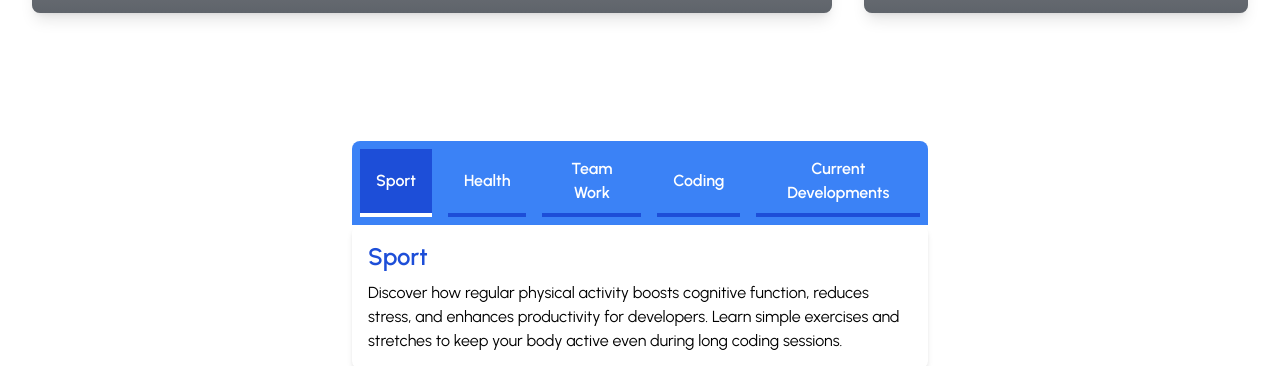
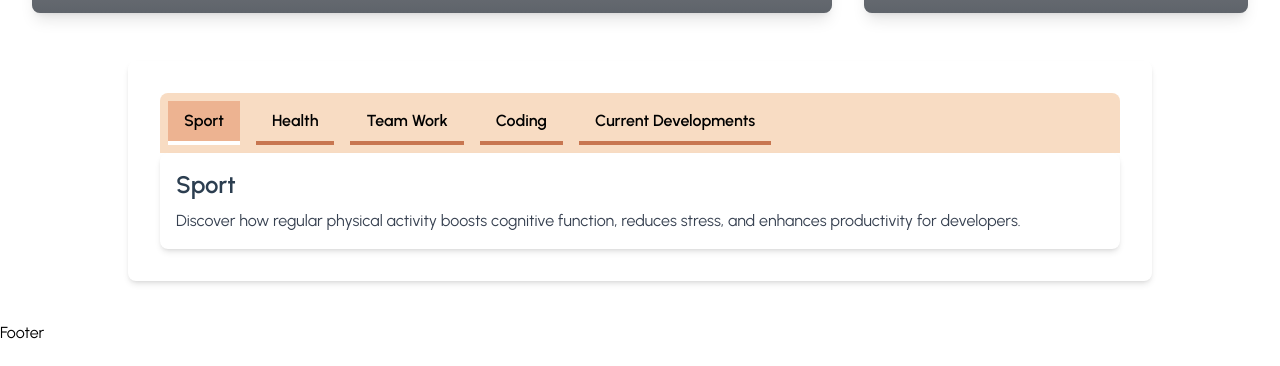
Before and after one commit to Ayca96/MyBlogApp, a React (Vite) app: page / in a window 1280 px wide. Shown: the part 915-1281 px from the top of the page. After the commit the page ends 1260 px from the top, so only its background shows below. Built offline with nearby package versions, Linux system fonts and the light colour scheme; grey boxes are pictures that could not be loaded.

Commit message:
modified FeaturedBlogs and AppRouter, added new File Footer,added new colors to tailwind.config

```diff
--- /dev/null
+++ b/src/components/Footer.jsx
@@ -0,0 +1,11 @@
+import React from 'react'
+
+const Footer = () => {
+  return (
+    <div>
+      Footer
+    </div>
+  )
+}
+
+export default Footer
--- a/src/components/home/FeaturedBlogs.jsx
+++ b/src/components/home/FeaturedBlogs.jsx
@@ -1,54 +1,51 @@
 import React, { useState } from "react";
 
 const tabs = [
-    {
-      id: "tab1",
-      title: "Sport",
-      content:
-        "Discover how regular physical activity boosts cognitive function, reduces stress, and enhances productivity for developers. Learn simple exercises and stretches to keep your body active even during long coding sessions."
-    },
-    {
-      id: "tab2",
-      title: "Health",
-      content:
-        "Explore the best practices for maintaining a healthy lifestyle while coding. From ergonomic desk setups to sleep optimization and stress management, find out how to stay physically and mentally well."
-    },
-    {
-      id: "tab3",
-      title: "Team Work",
-      content:
-        "Effective communication and collaboration are essential in software development. Learn strategies for remote teamwork, agile methodologies, and how to maintain a positive work-life balance in a team environment."
-    },
-    {
-      id: "tab4",
-      title: "Coding",
-      content:
-        "Stay ahead in the tech world with the latest programming trends, coding best practices, and productivity hacks. From AI-driven development to mastering new frameworks, keep your skills sharp."
-    },
-    {
-      id: "tab5",
-      title: "Current Developments",
-      content:
-        "Keep up with the latest advancements in technology and health. Discover how innovations in AI, wearable devices, and digital health are transforming the way we work and live."
-    }
-  ];
-
+  { id: "tab1", title: "Sport", content: "Discover how regular physical activity boosts cognitive function, reduces stress, and enhances productivity for developers." },
+  { id: "tab2", title: "Health", content: "Explore the best practices for maintaining a healthy lifestyle while coding. From ergonomic desk setups to sleep optimization and stress management." },
+  { id: "tab3", title: "Team Work", content: "Effective communication and collaboration are essential in software development. Learn strategies for remote teamwork, agile methodologies." },
+  { id: "tab4", title: "Coding", content: "Stay ahead in the tech world with the latest programming trends, coding best practices, and productivity hacks." },
+  { id: "tab5", title: "Current Developments", content: "Keep up with the latest advancements in technology and health." }
+];
 
 const FeaturedBlogs = () => {
   const [activeTab, setActiveTab] = useState("tab1");
+  const [menuOpen, setMenuOpen] = useState(false);
 
   return (
-    <div className="w-full mt-20 max-w-xl mx-auto">
-      {/* Tab Buttons */}
-      <div className="bg-blue-500 p-2 rounded-t-lg">
-        <div className="flex justify-center space-x-4">
+    <div className="w-full max-w-screen-lg mx-auto p-4 sm:p-6 md:p-8 bg-warmBeige rounded-lg shadow-md overflow-hidden mb-10">
+
+      {/* Hamburger Menu Button - Mobile Only */}
+      <div className="md:hidden flex justify-between items-center p-2 bg-softPeach rounded-t-lg">
+        <span className="text-lg font-semibold">Categories</span>
+        <button onClick={() => setMenuOpen(!menuOpen)} className="text-black focus:outline-none">
+          {menuOpen ? (
+            <svg className="w-6 h-6" fill="none" stroke="currentColor" strokeWidth="2" viewBox="0 0 24 24" xmlns="http://www.w3.org/2000/svg">
+              <path strokeLinecap="round" strokeLinejoin="round" d="M6 18L18 6M6 6l12 12"></path>
+            </svg>
+          ) : (
+            <svg className="w-6 h-6" fill="none" stroke="currentColor" strokeWidth="2" viewBox="0 0 24 24" xmlns="http://www.w3.org/2000/svg">
+              <path strokeLinecap="round" strokeLinejoin="round" d="M4 6h16M4 12h16m-7 6h7"></path>
+            </svg>
+          )}
+        </button>
+      </div>
+
+      {/* Tab Buttons - Responsive */}
+      <div className={`md:flex ${menuOpen ? "block" : "hidden"} md:block bg-softPeach p-2 rounded-t-lg`}>
+        <div className="flex flex-col md:flex-row justify-center md:space-x-4 space-y-2 md:space-y-0">
           {tabs.map((tab) => (
             <button
               key={tab.id}
-              className={`px-4 py-2 text-white font-semibold border-b-4 ${
-                activeTab === tab.id ? "border-white bg-blue-700" : "border-blue-700 hover:bg-blue-700"
+              className={`px-4 py-2 text-black font-semibold border-b-4 transition-all duration-300 ${
+                activeTab === tab.id
+                  ? "border-white bg-peachBeige"
+                  : "border-[#C87650] hover:bg-peachBeige"
               } focus:outline-none`}
-              onClick={() => setActiveTab(tab.id)}
+              onClick={() => {
+                setActiveTab(tab.id);
+                setMenuOpen(false); // Menüyü kapat
+              }}
             >
               {tab.title}
             </button>
@@ -57,11 +54,11 @@ const FeaturedBlogs = () => {
       </div>
 
       {/* Tab Content */}
-      <div className="p-4 bg-white shadow-md rounded-lg">
+      <div className="p-4 bg-white shadow-md rounded-lg overflow-hidden">
         {tabs.map((tab) => (
           <div key={tab.id} className={activeTab === tab.id ? "block" : "hidden"}>
-            <h2 className="text-2xl font-semibold mb-2 text-blue-700">{tab.title}</h2>
-            <p>{tab.content}</p>
+            <h2 className="text-2xl font-semibold mb-2 text-[#2C3E50]">{tab.title}</h2>
+            <p className="text-gray-700">{tab.content}</p>
           </div>
         ))}
       </div>
--- a/src/router/AppRouter.jsx
+++ b/src/router/AppRouter.jsx
@@ -6,6 +6,7 @@ import Register from "../pages/Register";
 import About from "../pages/About";
 import Login from "../pages/Login";
 import Blog from "../pages/Blog";
+import Footer from "../components/Footer";
 
 const AppRouter = () => {
   return (
@@ -18,6 +19,7 @@ const AppRouter = () => {
         <Route path="/login" element={<Login />} />
         <Route path="/blog" element={<Blog/>}/>
       </Routes>
+      <Footer/>
     </Router>
   );
 };
--- a/tailwind.config.js
+++ b/tailwind.config.js
@@ -7,11 +7,13 @@ export default {
   theme: {
     extend: {
       colors: {
-        myBlue1: "#1CC9DB",
-        myBlue2: "#07B7E8",
-        myPurple: "#7B1FA2",
-        myGreen1: "#10B981" ,
-        myGreen2:"#9FED91"
+        cyanBlue: "#1CC9DB",
+        skyBlue: "#07B7E8",
+        royalPurple: "#7B1FA2",
+        mintGreen: "#10B981" ,
+        pastelGreen:"#9FED91",
+        peachBeige:"#EDB391",
+        softPeach:"#F8DCC3"
       }
     }
   },
```
